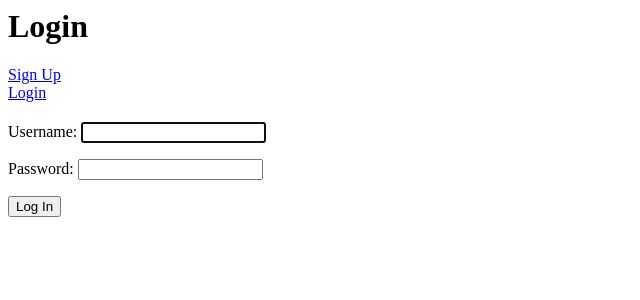
After one commit to Xcheche/todowoo, a Django app: page /login/ in a window 1280 px wide. The commit adds this page. Shown: the top 300 px of the page, without its empty margins (0-640 px from the left). Run offline with Django 5.2, Linux system fonts and the light colour scheme.

Commit message:
signup/signin/logout-authentication implemented

```diff
--- a/todo/templates/todo/base.html
+++ b/todo/templates/todo/base.html
@@ -1,9 +1,12 @@
 {% if user.is_authenticated %}
 logged in as {{ user.username }}
-<a href="#">Logout</a>
+<form action="{% url 'logoutuser' %}" method="POST">
+    {% csrf_token %}
+    <button type="submit">Logout</button>
+</form>
 {% else %}
-<a href="#">Sign Up</a>
-<a href="#">Login</a>
+<a href="{% url 'signupuser' %}">Sign Up</a><br>
+<a href="{% url 'loginuser' %}">Login</a>
 {% endif %}
 
 {% block content  %}
--- /dev/null
+++ b/todo/templates/todo/loginuser.html
@@ -0,0 +1,13 @@
+<h1>Login</h1>
+{% extends 'todo/base.html' %}
+
+{% block content  %}
+<h2>{{ error  }}</h2>
+<!-- <h2>{{ message  }}</h2> -->
+<form method="POST">
+    {% csrf_token %}
+    {{ form.as_p }}
+    <button type="submit">Log In</button>
+</form>
+
+{% endblock %}
--- a/todo/views.py
+++ b/todo/views.py
@@ -1,10 +1,14 @@
 from django.shortcuts import render, redirect
-from django.contrib.auth.forms import UserCreationForm
+from django.contrib.auth.forms import UserCreationForm, AuthenticationForm
 from django.contrib.auth.models import User
 from django.db import IntegrityError
-from django.contrib.auth import login
+from django.contrib.auth import login, logout, authenticate
 
 # Create your views here.
+
+
+def home(request):
+    return render(request, 'todo/home.html')
 
 
 def signupuser(request):
@@ -25,5 +29,23 @@ def signupuser(request):
             return render(request, 'todo/signupuser.html', {'form': UserCreationForm(), 'error': 'Passwords did not match'})
 
 
+def loginuser(request):
+    if request.method == 'GET':
+        return render(request, 'todo/loginuser.html', {'form': AuthenticationForm()})
+    else:
+        user = authenticate(request, username=request.POST['username'], password=request.POST['password'])
+        if user is None:
+            return render(request, 'todo/loginuser.html', {'form': AuthenticationForm(), 'error': 'Username and password did not match'})
+        else:
+            login(request, user)
+            return redirect('currenttodos')
+
+
+def logoutuser(request):
+    if request.method == 'POST':
+        logout(request)
+        return redirect('home')
+
+
 def currenttodos(request):
     return render(request, 'todo/currenttodos.html')
--- a/todowoo/urls.py
+++ b/todowoo/urls.py
@@ -18,11 +18,13 @@ from django.contrib import admin
 from django.urls import path
 
 from todo import views
-
+# auth
 urlpatterns = [
     path("admin/", admin.site.urls),
-# Auth
     path('signup/', views.signupuser, name='signupuser'),
-#  Todos
+    path('login/', views.loginuser, name='loginuser'),
+    path('logout/', views.logoutuser, name='logoutuser'),
+    # todo
+    path('', views.home, name='home'),
     path('current/', views.currenttodos, name='currenttodos'),
 ]
```
Also changed, not shown: todo/templates/todo/home.html (added, +7 -0 lines), db.sqlite3.
